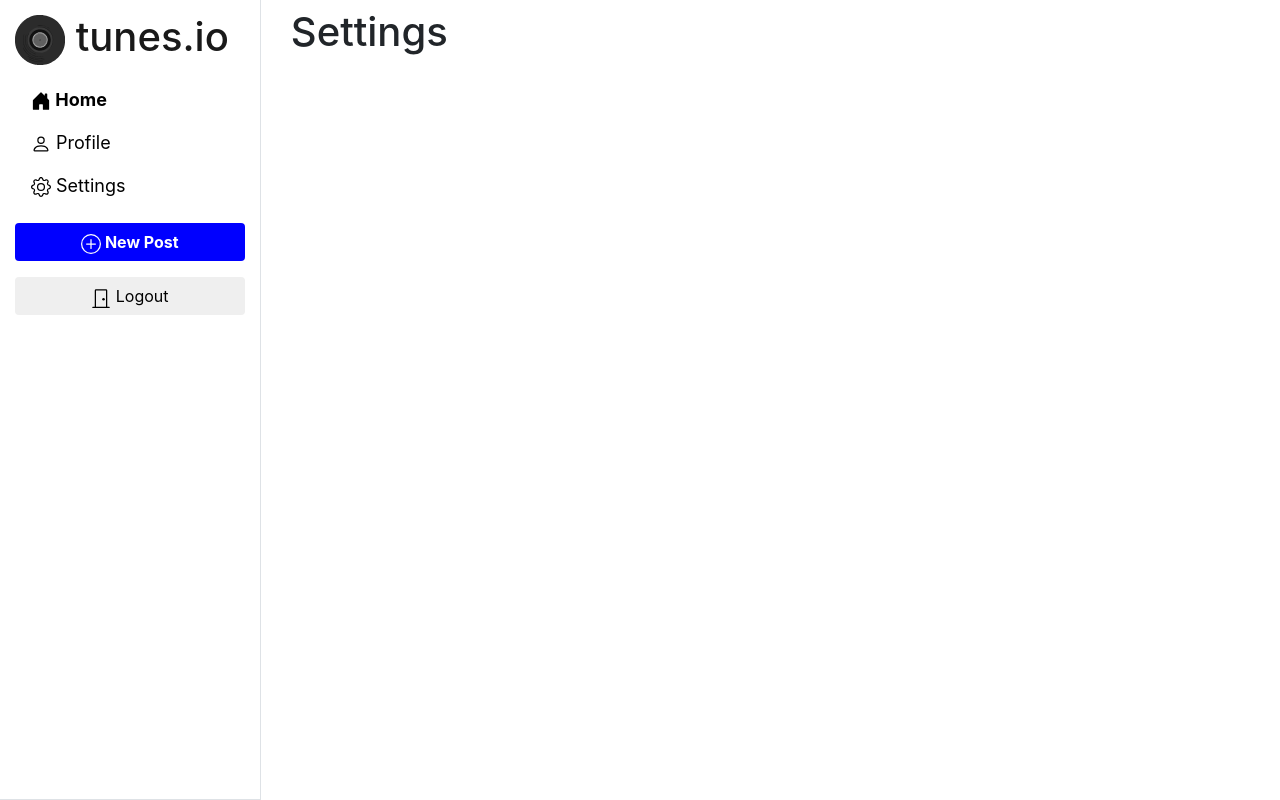
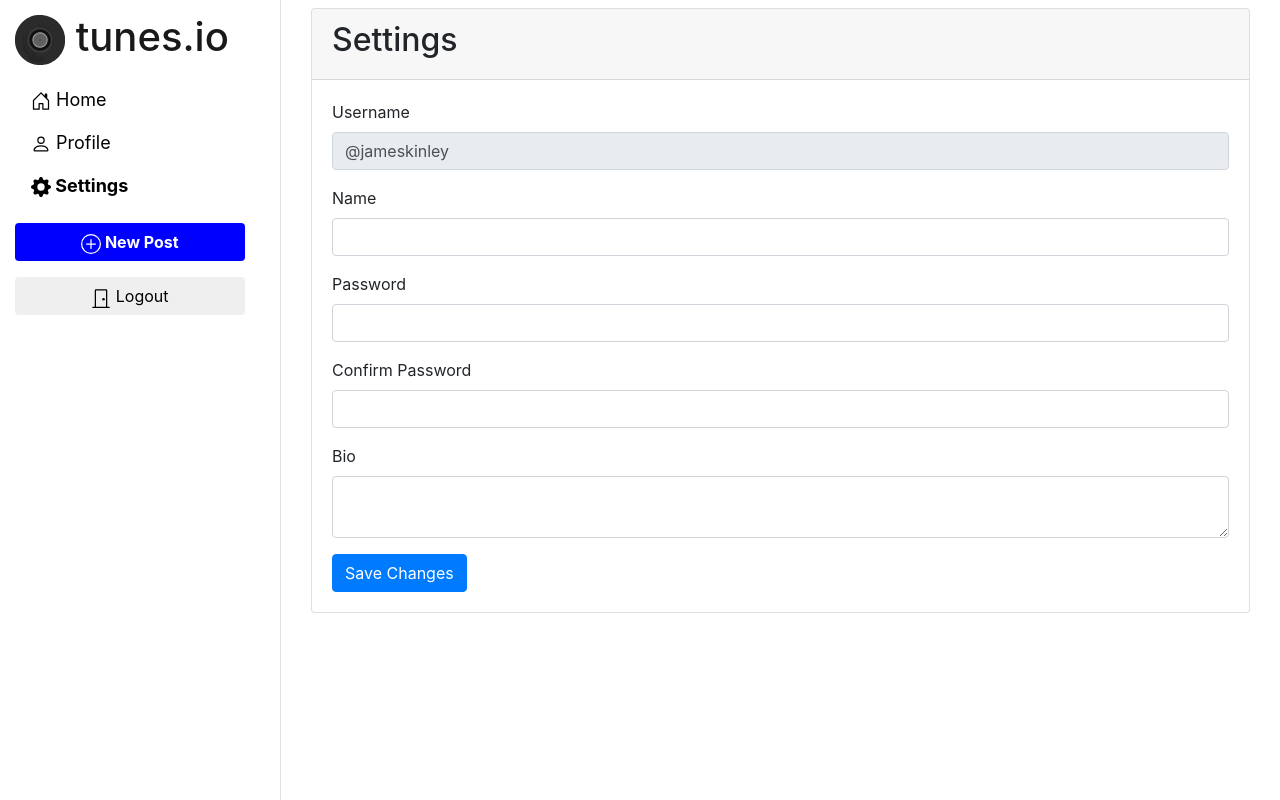
Before and after one commit to jameskinley/tunes.io, a Flask app: page /settings in a window 1280 px wide. Run offline with Flask 3, Linux system fonts and the light colour scheme; a user stored in the database is signed in; some libraries are stand-ins or nearby versions.

Commit message:
sticky navbars!

```diff
--- /dev/null
+++ b/app/settings_form.py
@@ -0,0 +1,25 @@
+from flask_wtf import FlaskForm
+from flask_wtf.form import _Auto
+from wtforms import StringField, TextAreaField, PasswordField
+from wtforms.validators import Length, ReadOnly, Optional
+from app import logging as logger
+from .post_repository import add_post
+
+class SettingsForm(FlaskForm):
+
+    username = StringField("Username", validators=[ReadOnly()])
+
+    password = PasswordField("Password", validators=[]) #todo- custom validator
+    confirmpassword = PasswordField("Confirm Password", validators=[]) #todo- custom validator
+
+    name = StringField("Name", validators=[Optional()])
+    bio = TextAreaField("Bio", validators=[Optional(), Length(max=1000)])
+
+    def SetUserDefaults(self, user):
+        self.username.data = f"@{user.username}"
+        self.name.data = user.name
+        self.bio.data = user.bio
+
+    def Handler(self, current_user):
+        if self.validate_on_submit():
+            logger.debug("Saving Settings")
--- a/app/static/styles.css
+++ b/app/static/styles.css
@@ -4,13 +4,13 @@ a.navbar-item {
     vertical-align: middle !important;
 }
 
-a.navbar-item[aria-selected="true"]{
+a.navbar-item[aria-selected="true"] {
     font-weight: bold;
     color: black !important;
     background-color: transparent !important;
 }
 
-.full-length{
+.full-length {
     height: 100vh;
 }
 
@@ -18,6 +18,10 @@ a.navbar-item[aria-selected="true"]{
     background-color: blue;
     color: white;
     font-weight: bold;
+}
+
+.navbar-sticky {
+    position: fixed;
 }
 
 @media (min-width: 576px) {
@@ -28,47 +32,63 @@ a.navbar-item[aria-selected="true"]{
     .newpost-button {
         margin-top: 1rem;
     }
+
+    .content-margin {
+        margin-left: 250px;
+    }
 }
 
 @media (max-width: 576px) {
 
-    .full-width-sm{
+    .full-width-sm {
         width: 100vh;
     }
 
-    .centre-sm{
+    .centre-sm {
         margin-left: auto;
         margin-right: auto;
     }
 
-    .max-height-nav-sm{
+    .max-height-nav-sm {
         max-height: 8rem;
+    }
+
+    .navbar-sticky {
+        z-index: 1100;
+        background-color: white;
+        width: 95%;
+        border-bottom-style: solid;
+        border-bottom-width: 1px;
+    }
+
+    .content-margin {
+        margin-top: 135px;
     }
 }
 
-.album-card{
+.album-card {
     height: auto;
     margin-left: auto;
     margin-right: auto;
 }
 
-.album-card-img{
+.album-card-img {
     width: 200px;
     height: 200px;
     min-width: 200px !important;
     max-height: 200px !important;
 }
 
-@media (min-width: 768px){
-    .album-card-img{
+@media (min-width: 768px) {
+    .album-card-img {
         margin-top: auto;
         margin-bottom: auto;
         margin-right: 1rem !important;
     }
 }
 
-@media (max-width: 768px){
-    .album-card-img{
+@media (max-width: 768px) {
+    .album-card-img {
         margin-left: auto;
         margin-right: auto;
         margin-bottom: 1rem;
@@ -76,12 +96,12 @@ a.navbar-item[aria-selected="true"]{
     }
 }
 
-.album-card-pfp{
+.album-card-pfp {
     width: 32px;
     height: 32px;
 }
 
-.profile-card{
+.profile-card {
     height: auto;
     margin-left: auto;
     margin-right: auto;
@@ -94,62 +114,62 @@ a.navbar-item[aria-selected="true"]{
     margin-bottom: 1rem;
 }
 
-a.profile-link{
+a.profile-link {
     color: black;
 }
 
-.margin-centre{
+.margin-centre {
     margin-left: auto;
     margin-right: auto;
 }
 
-button.like-button{
+button.like-button {
     align-self: flex-end;
     background-color: transparent !important;
     border-color: transparent !important;
 }
 
-.aux-link{
+.aux-link {
     margin-left: auto;
     margin-top: auto;
     margin-bottom: auto;
 }
 
-.search-bar{
+.search-bar {
     margin-left: auto;
     margin-right: auto;
 }
 
-.search-artwork{
+.search-artwork {
     margin: 1rem;
 }
 
-.search-panel{
+.search-panel {
     padding: 0.2rem;
     width: 100%;
     white-space: wrap;
 }
 
-.overflow-wrap{
+.overflow-wrap {
     overflow-wrap: break-word;
     white-space: wrap !important;
 }
 
-.full-centre{
+.full-centre {
     margin: auto;
     padding: 0.5rem;
 }
 
-.post-preview{
+.post-preview {
     margin-top: 1rem;
     margin-bottom: 1rem;
 }
 
-div.like-count{
+div.like-count {
     padding-left: 1rem;
 }
 
-span.like-count{
+span.like-count {
     font-size: medium;
     font-weight: bold;
 }
--- a/app/templates/navigation.html
+++ b/app/templates/navigation.html
@@ -23,9 +23,9 @@
 {% endif %}
 <div class="container-fluid">
     <div class="row full-length">
-        <div class="col-auto max-height-nav-sm full-width-sm centre-sm border-bottom border-right">
-            <nav class="navbar navbar-light navbar-expand-sm px-0 flex-row flex-nowrap sticky">
-                <div class="nav flex-column flex-row">
+        <div class="col-auto max-height-nav-sm full-width-sm centre-sm">
+            <nav class="navbar navbar-light navbar-sticky navbar-expand-sm px-0 flex-row flex-nowrap">
+                <div class="nav flex-column">
                     {% include "brand.html" %}
                     <div class="nav d-sm-inline-block d-sm-flex flex-sm-column nav-pills" id="nav-btn-list" role="tablist"
                         aria-orientation="vertical">
@@ -52,7 +52,7 @@
                 </div>
             </nav>
         </div>
-        <div class="col py-2">
+        <div class="col py-2 content-margin border-left">
             <div class="container">
                 <div class="tab-content" id="page-content">
                     <div class="tab-pane fade show active" id="home" role="tabpanel" aria-labelledby="home">
--- a/app/templates/settings.html
+++ b/app/templates/settings.html
@@ -1,5 +1,46 @@
 {% set active = "settings" %}
-{% extends "home.html" %}
+{% extends "navigation.html" %}
 {% block page_content %}
-<h1>Settings</h1>
+    <div class="card profile-card justify-content-center">
+        <div class="card-header">
+            <h2>Settings</h2>
+        </div>
+        <div class="card-body">
+            <form action="/settings", method="POST", name="Settings Form">
+                {{ settings_form.hidden_tag() }}
+                <p>
+                    {{ settings_form.username.label() }}
+                    {{ settings_form.username(class='form-control', data_toggle='tooltip', title='Username cannot be changed following account creation.')}}
+                </p>
+                <p>
+                    {{ settings_form.name.label() }}
+                    {{ settings_form.name(class='form-control', data_toggle='tooltip', title='Set a display name for your account.')}}
+                    <span class="invalid-feedback" id="title-error"></span>
+                </p>
+                <p>
+                    {{ settings_form.password.label() }}
+                    {{ settings_form.password(class='form-control')}}
+                    <span class="invalid-feedback" id="title-error"></span>
+                </p>
+                <p>
+                    {{ settings_form.confirmpassword.label() }}
+                    {{ settings_form.confirmpassword(class='form-control')}}
+                    <span class="invalid-feedback" id="title-error"></span>
+                </p>
+                <p>
+                    {{ settings_form.bio.label() }}
+                    {{ settings_form.bio(class='form-control')}}
+                    <span class="invalid-feedback" id="title-error"></span>
+                </p>
+                <div class="d-flex">
+                    <button type="submit" class="btn btn-primary">
+                        Save Changes
+                    </button>
+                </div>
+                {% if error_message %}
+                    <p>{{ error_message }}</p>
+                {% endif %}
+            </form>
+        </div>
+    </div>
 {% endblock %}
--- a/app/templates/unauthenticated.html
+++ /dev/null
@@ -1,4 +0,0 @@
-{% extends "base.html" %}
-{% block content %}
-<h1>Unauthed</h1>
-{% endblock %}
--- a/app/views.py
+++ b/app/views.py
@@ -7,6 +7,7 @@ from werkzeug.security import generate_password_hash, check_password_hash
 from .models import *
 from .signup_form import SignupForm
 from .newpost_form import PostForm, post_form_handler
+from .settings_form import SettingsForm
 from .spotify_client import SpotifyClient
 from .post_repository import get_posts, set_like
 from .user_repository import get_user_byid, get_user_byusername
@@ -102,9 +103,14 @@ def settings():
     redir = login_guard()
     if redir is not None: return redir
     form = PostForm()
+    settings_form = SettingsForm()
+    settings_form.SetUserDefaults(current_user)
 
     if request.method == 'GET':
-        return render_template("settings.html", form=form, user= load_user(current_user.user_id))
+        return render_template("settings.html",
+                               form=form,
+                               user= load_user(current_user.user_id),
+                               settings_form=settings_form)
 
     post_form_handler()
     return redirect('/')
```
Also changed, not shown: 1 other file.
